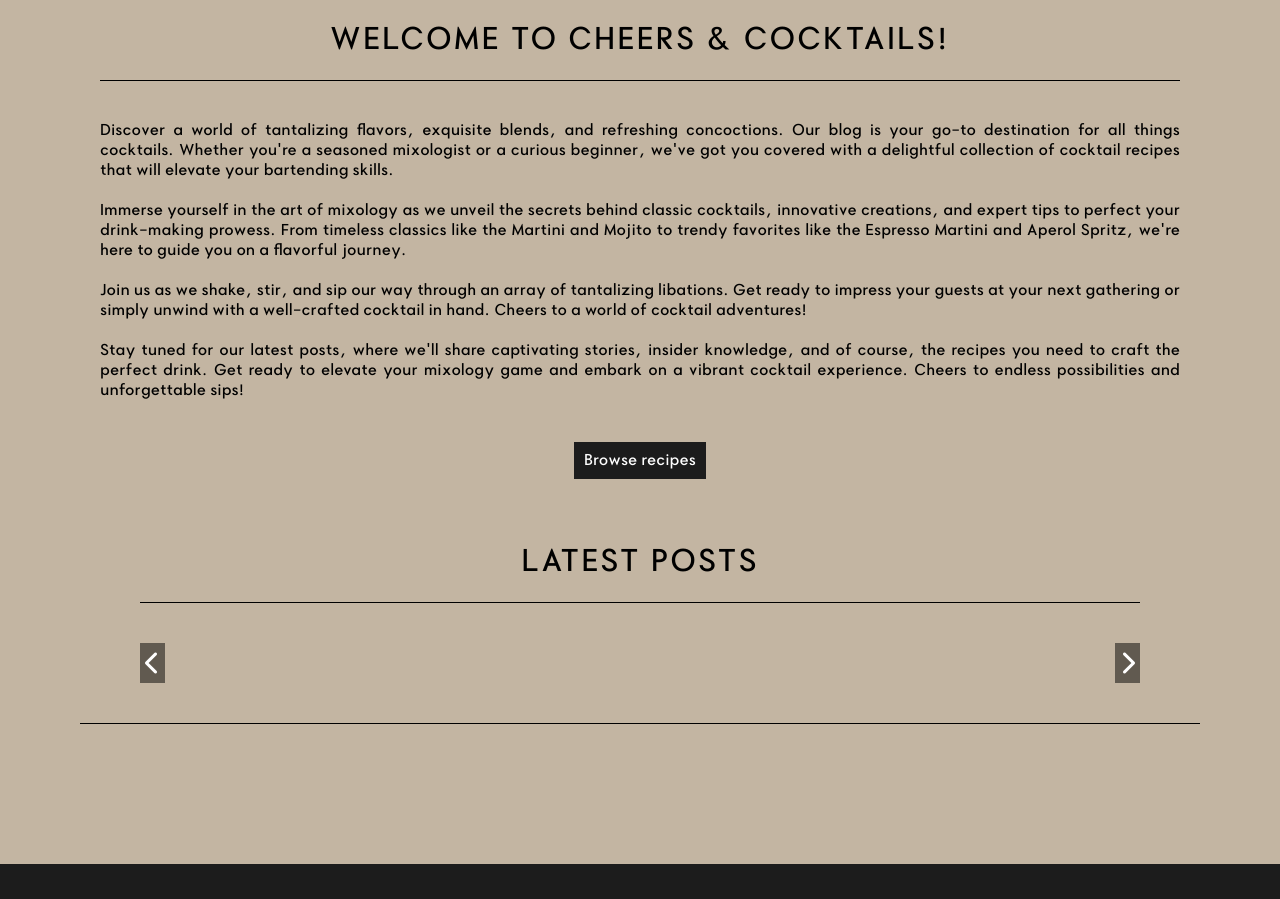
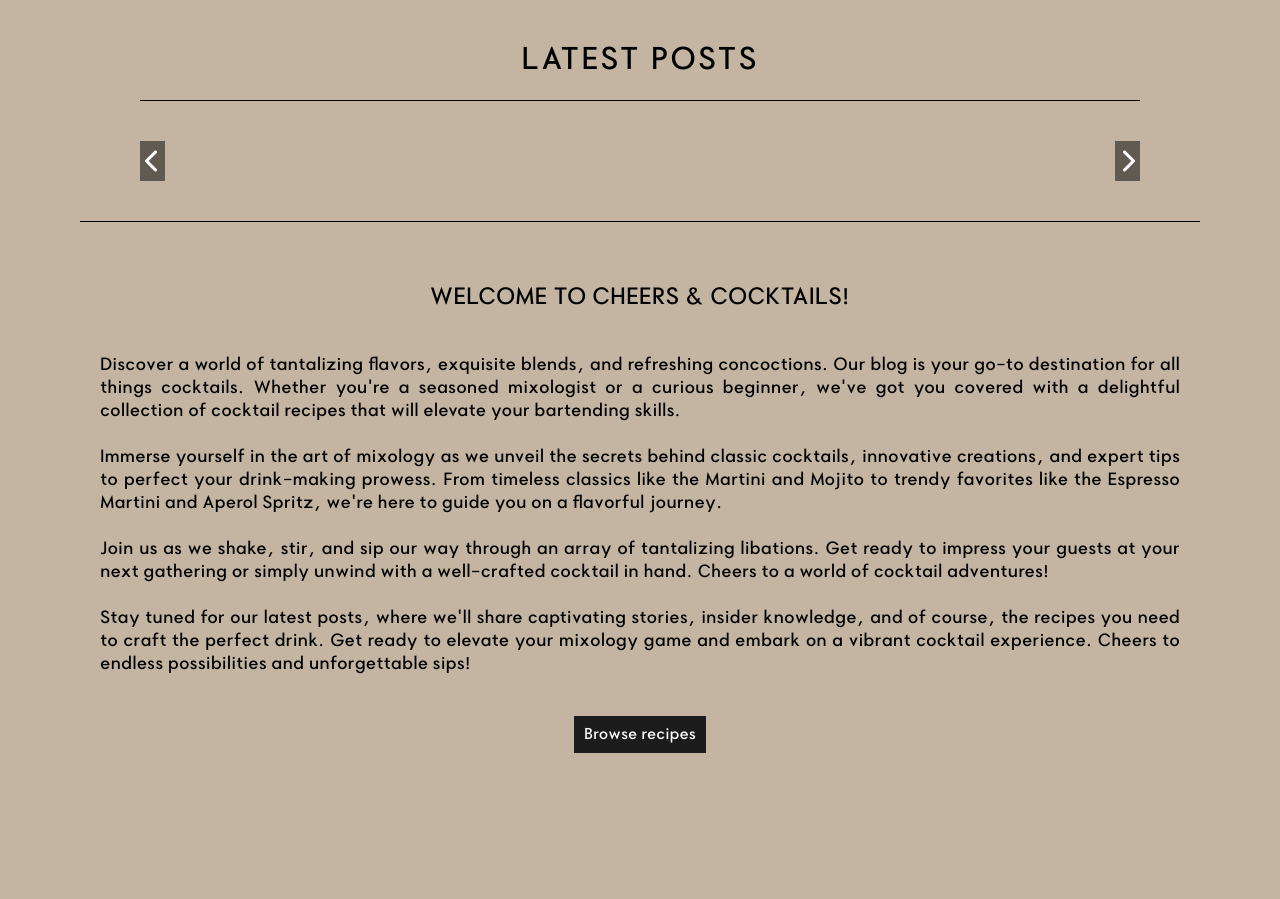
Before and after one commit to Beatevangsnes/project-exam-1-Beatevangsnes, a plain HTML site: page index.html in a window 1280 px wide. Shown: the part 520-1419 px from the top of the page. Drawn offline with Linux system fonts and the light colour scheme; no server answers.

Commit message:
finished

```diff
--- a/CSS/main.css
+++ b/CSS/main.css
@@ -15,9 +15,11 @@
   text-decoration: none;
 }
 
-.fp-content h1 {
+.fp-content h2 {
   text-align: center;
   font-size: 24px;
+  padding-bottom: 40px;
+  margin-top: 40px;
 }
 
 .fp-content {
@@ -127,7 +129,6 @@
   margin-right: auto;
   padding-bottom: 20px;
   margin-bottom: 20px;
-  font-size: 24px;
 }
 
 .card-published {
@@ -211,13 +212,9 @@ h2 {
   font-size: 14px;
 }
 
-.lp-section h1 {
-  font-size: 32px;
-}
 
-.fp-content h1 {
-  font-size: 32px;
-}
+
+
 
 }
 
@@ -225,6 +222,10 @@ h2 {
 
   main {
     padding: 0 80px 80px 80px;
+  }
+
+  .fp-content p {
+    font-size: 18px;
   }
 
   .lp-section {
--- a/index.html
+++ b/index.html
@@ -51,8 +51,21 @@
       <div class="hero">
         <img src="/images/cocktail-hero.webp" alt="Cocktial blog header" />
       </div>
+      <div class="lp-section">
+        <h1>Latest posts</h1>
+        <div class="carousel-container">
+          <div class="carousel-nav prev-btn">
+            <i class="fa-solid fa-chevron-left"></i>
+          </div>
+          <div class="carousel-wrapper latest-posts"></div>
+          <div class="carousel-nav next-btn">
+            <i class="fa-solid fa-chevron-right"></i>
+          </div>
+        </div>
+      </div>
+      <div class="space"></div>
       <div class="fp-content">
-        <h1>Welcome to Cheers & Cocktails!</h1>
+        <h2>Welcome to Cheers & Cocktails!</h2>
         <p>
           Discover a world of tantalizing flavors, exquisite blends, and
           refreshing concoctions. Our blog is your go-to destination for all
@@ -78,19 +91,6 @@
           <a class="browse-button-style" href="/blogs.html">Browse recipes</a>
         </div>
       </div>
-      <div class="lp-section">
-        <h1>Latest posts</h1>
-        <div class="carousel-container">
-          <div class="carousel-nav prev-btn">
-            <i class="fa-solid fa-chevron-left"></i>
-          </div>
-          <div class="carousel-wrapper latest-posts"></div>
-          <div class="carousel-nav next-btn">
-            <i class="fa-solid fa-chevron-right"></i>
-          </div>
-        </div>
-      </div>
-      <div class="space"></div>
     </main>
     <footer>
       <div class="some">
```
